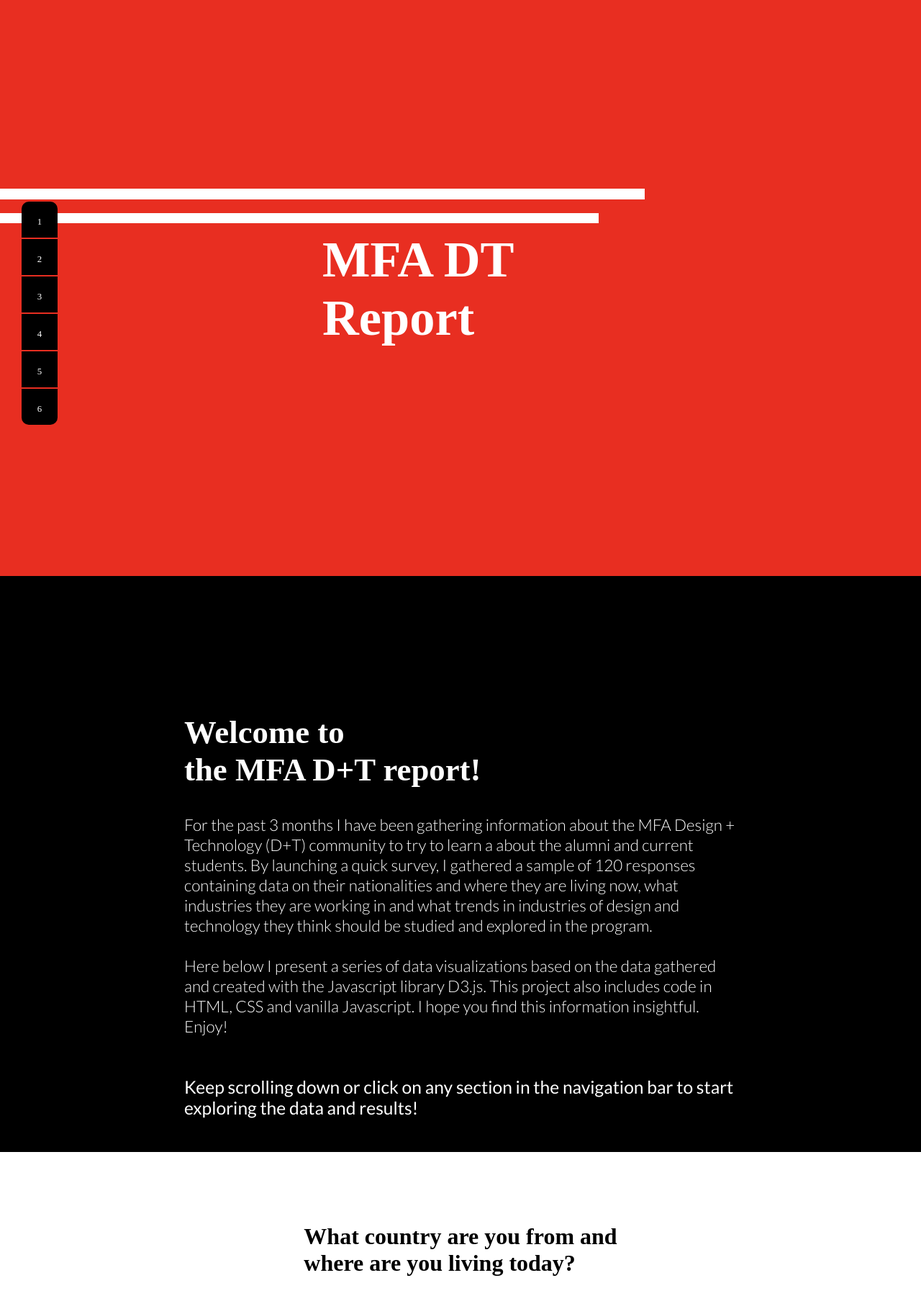
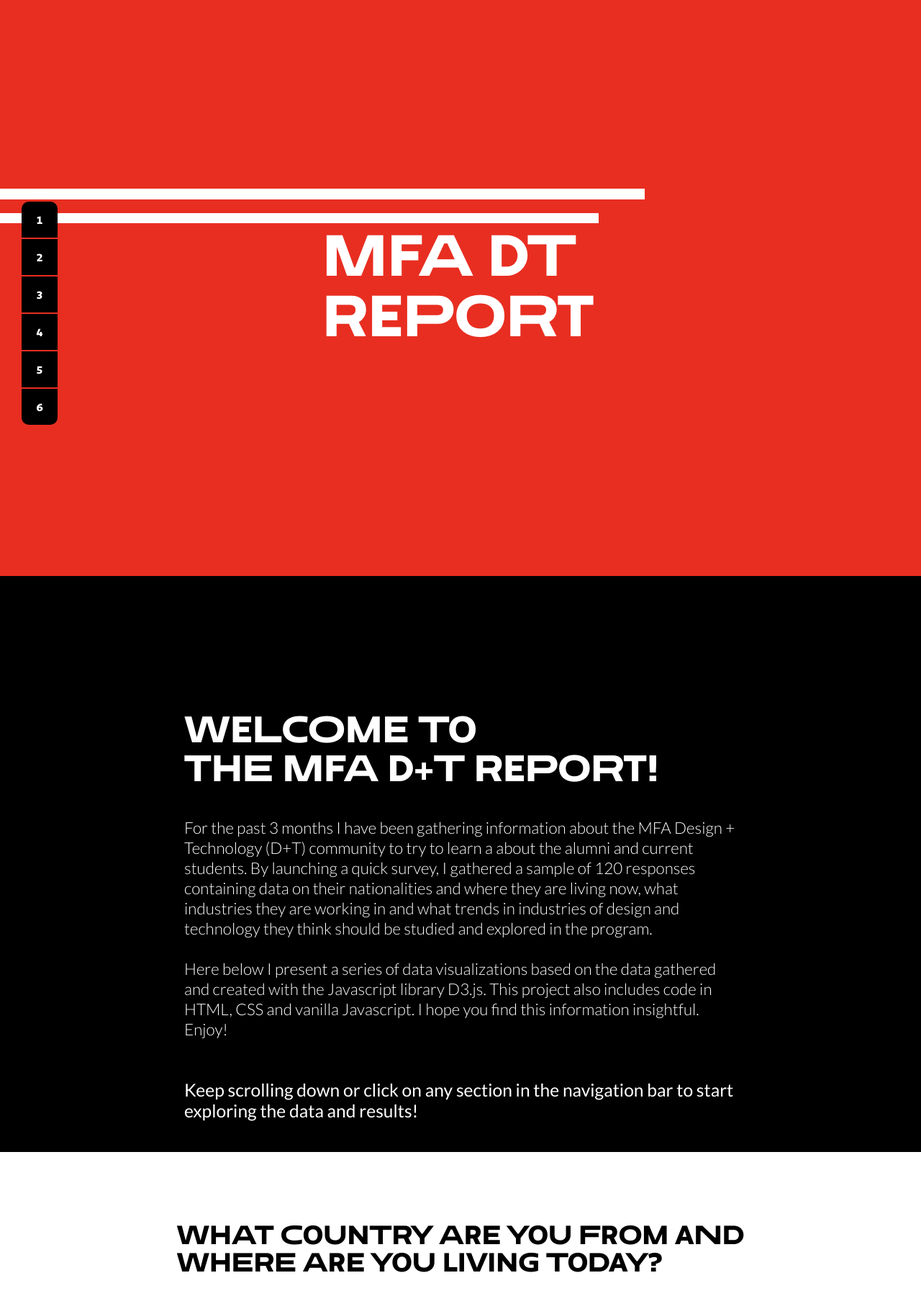
Before and after one commit to herrj636/herrj636.github.io, a PHP site: page /MFADT-Report/index.html in a window 1280 px wide; the page is wider, and only the part inside the window is pictured. Shown: the top 1800 px of that part at 72% size. Run offline with PHP 8.4, Linux system fonts and the light colour scheme; some libraries are stand-ins or nearby versions.

Commit message:
Upload and reorganize new projects

```diff
--- a/MFADT-Report/css/style.css
+++ b/MFADT-Report/css/style.css
@@ -61,9 +61,8 @@ tspan {
 }
 
 @font-face {
-    font-family: "NeueDisplay";
-    src:
-    local('NeueDisplay-Random.otf');
+    font-family: "NeueDisplay-Random";
+    src:url('https://herrj636.github.io/MFADT-Report/assets/Neue/NeueDisplay-Random.otf');
 }
 
 body{
```
